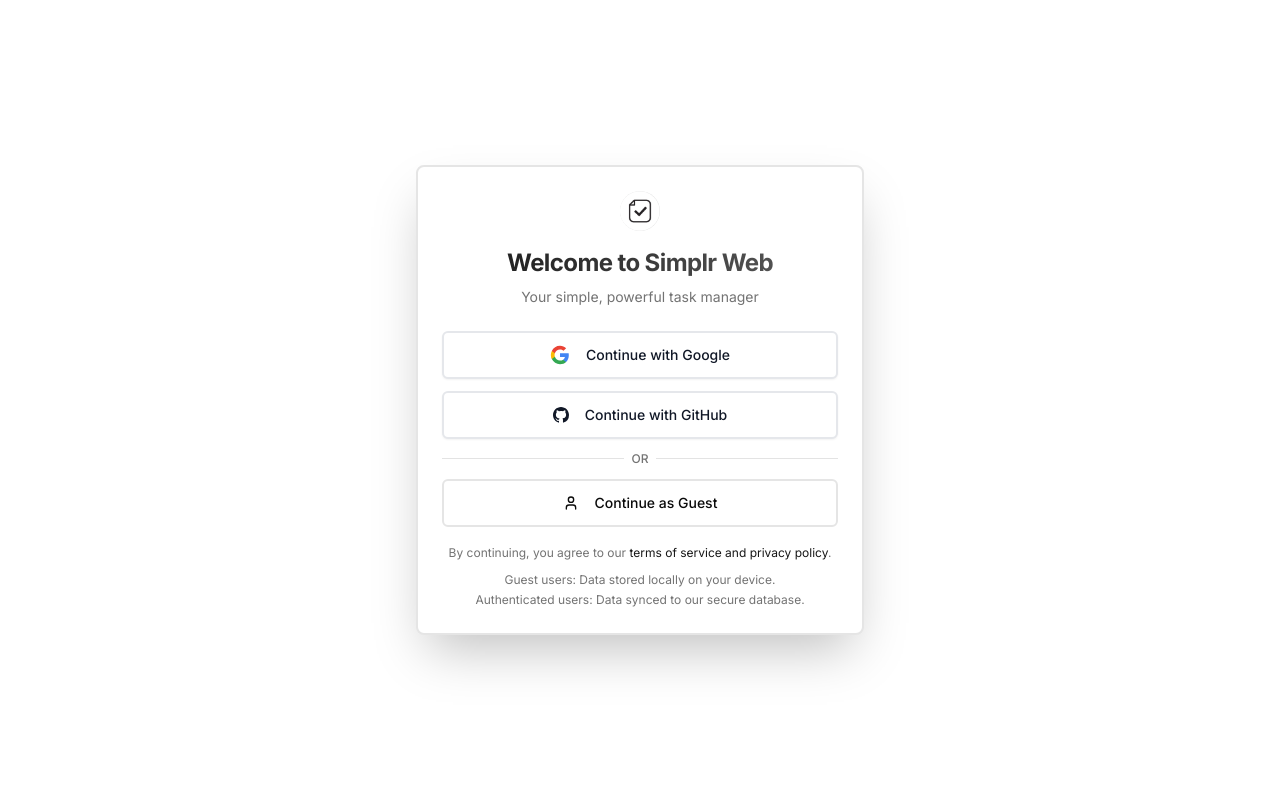
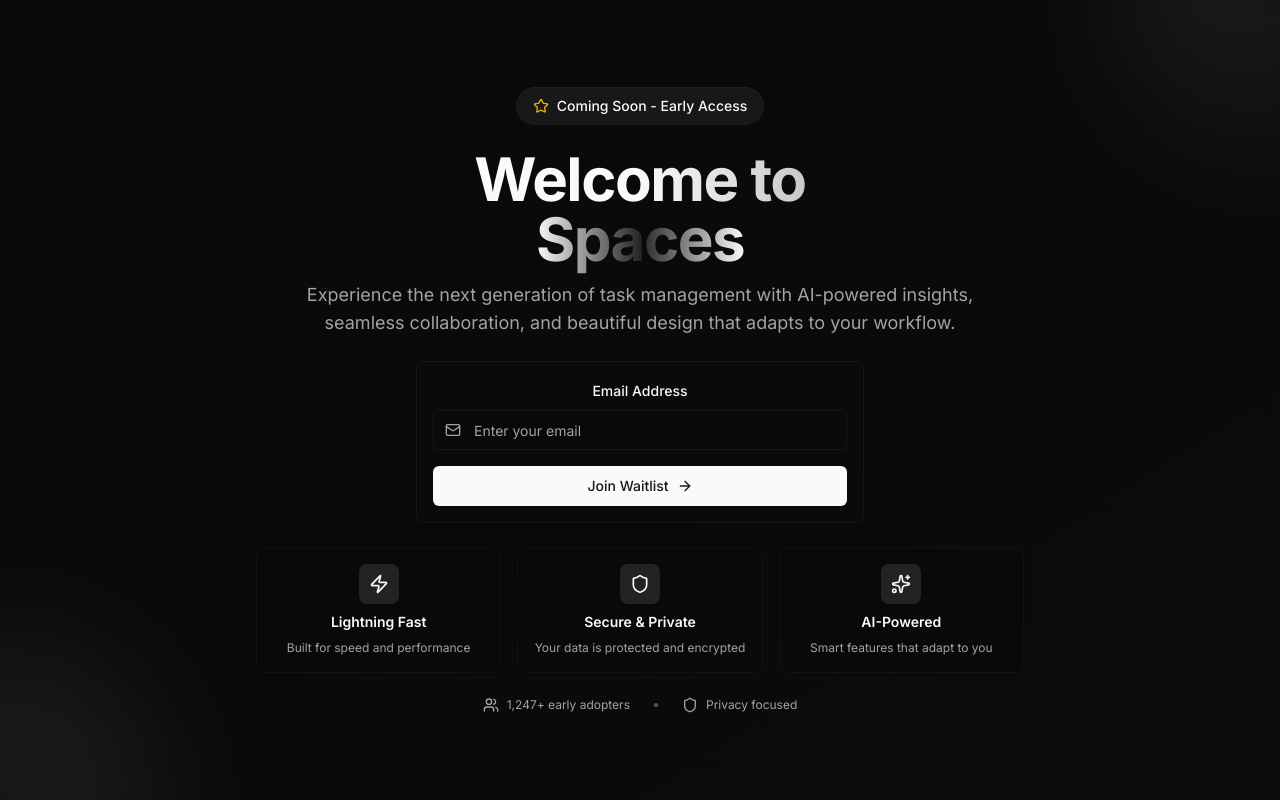
Before and after one commit to wote-dev/simplr-web, a React (Vite) app in the folder simplr-front-end/simplr-react/: page /waitlist in a window 1280 px wide. Before the commit this address led to /. Built offline with nearby package versions, Linux system fonts and the light colour scheme.

Commit message:
spaces branding

```diff
--- a/simplr-front-end/simplr-react/index.html
+++ b/simplr-front-end/simplr-react/index.html
@@ -13,20 +13,20 @@
     <!-- Open Graph / Facebook -->
     <meta property="og:type" content="website" />
     <meta property="og:url" content="https://simplr-web.com/" />
-    <meta property="og:title" content="Simplr Web - Task Manager" />
+    <meta property="og:title" content=" - Task Manager" />
     <meta property="og:description" content="Simplr - Your simple, powerful task manager" />
     <meta property="og:image" content="/preview-link.jpg" />
     <meta property="og:image:width" content="1200" />
     <meta property="og:image:height" content="630" />
-    <meta property="og:image:alt" content="Simplr Web - Task Manager" />
+    <meta property="og:image:alt" content="Spaces - Task Manager" />
 
     <!-- Twitter -->
     <meta property="twitter:card" content="summary_large_image" />
     <meta property="twitter:url" content="https://simplr-web.com/" />
-    <meta property="twitter:title" content="Simplr Web - Task Manager" />
+    <meta property="twitter:title" content="Spaces - Task Manager" />
     <meta property="twitter:description" content="Simplr - Your simple, powerful task manager" />
     <meta property="twitter:image" content="/preview-link.jpg" />
-    <meta property="twitter:image:alt" content="Simplr Web - Task Manager" />
+    <meta property="twitter:image:alt" content="Spaces - Task Manager" />
 
     <!-- Google Fonts -->
     <link rel="preconnect" href="https://fonts.googleapis.com">
@@ -39,7 +39,7 @@
     <!-- Google Sign-In SDK -->
     <script src="https://accounts.google.com/gsi/client" async defer></script>
 
-    <title>Simplr Web - Task Manager</title>
+    <title>Spaces - Task Manager</title>
   </head>
   <body>
     <div id="root"></div>
--- a/simplr-front-end/simplr-react/src/App.tsx
+++ b/simplr-front-end/simplr-react/src/App.tsx
@@ -9,6 +9,7 @@
 import { AuthCallback } from '@/components/auth/AuthCallback';
 import { TaskManager } from '@/components/tasks/TaskManager';
 import { PrivacyPolicyPage } from '@/pages/PrivacyPolicyPage';
+import { WaitlistLanding } from '@/components/landing/WaitlistLanding';
 
 function AppContent() {
   const { isAuthenticated, isLoading } = useAuth();
@@ -66,6 +67,7 @@
 
   return (
     <Routes>
+      <Route path="/waitlist" element={<WaitlistLanding />} />
       <Route path="/privacy" element={<PrivacyPolicyPage />} />
       <Route path="/" element={
         !isAuthenticated ? <LoginOverlay /> : <TaskManager />
--- a/simplr-front-end/simplr-react/src/components/auth/LoginOverlay.tsx
+++ b/simplr-front-end/simplr-react/src/components/auth/LoginOverlay.tsx
@@ -58,7 +58,7 @@
         <CardHeader className="text-center space-y-4">
           <div className="mx-auto w-10 h-10 bg-primary/10 rounded-full flex items-center justify-center">
             <img
-              src="/favicon4.png"
+              src="/favicon-spaces.png"
               alt="Simplr"
               className="w-10 h-10 object-contain"
               onError={(e) => {
@@ -74,7 +74,7 @@
           </div>
           <div>
             <CardTitle className="text-2xl font-bold bg-gradient-to-r from-primary to-primary/70 bg-clip-text text-transparent">
-              Welcome to Simplr Web
+              Welcome to Spaces
             </CardTitle>
             <CardDescription className="text-muted-foreground mt-2">
               Your simple, powerful task manager
--- /dev/null
+++ b/simplr-front-end/simplr-react/src/components/landing/WaitlistLanding.tsx
@@ -0,0 +1,233 @@
+import { useState, useEffect } from 'react';
+import { motion } from 'framer-motion';
+import { Button } from '@/components/ui/button';
+import { Input } from '@/components/ui/input';
+import { Card, CardContent } from '@/components/ui/card';
+import { Badge } from '@/components/ui/badge';
+import { useTheme } from '@/contexts/ThemeContext';
+import { useToast } from '@/hooks/useToastContext';
+import {
+  CheckCircle,
+  Sparkles,
+  Zap,
+  Shield,
+  Users,
+  ArrowRight,
+  Mail,
+  Star
+} from 'lucide-react';
+
+export function WaitlistLanding() {
+  const [email, setEmail] = useState('');
+  const [isSubmitting, setIsSubmitting] = useState(false);
+  const [isSubmitted, setIsSubmitted] = useState(false);
+  const { setTheme } = useTheme();
+  const { showToast } = useToast();
+
+  // Force dark mode for waitlist page
+  useEffect(() => {
+    setTheme('dark');
+  }, [setTheme]);
+
+  const handleSubmit = async (e: React.FormEvent) => {
+    e.preventDefault();
+
+    if (!email || !email.includes('@')) {
+      showToast('Please enter a valid email address', 'error');
+      return;
+    }
+
+    setIsSubmitting(true);
+
+    // Simulate API call
+    await new Promise(resolve => setTimeout(resolve, 1500));
+
+    setIsSubmitted(true);
+    setIsSubmitting(false);
+    showToast('Successfully joined the waitlist!', 'success');
+  };
+
+  const features = [
+    {
+      icon: Zap,
+      title: 'Lightning Fast',
+      description: 'Built for speed and performance'
+    },
+    {
+      icon: Shield,
+      title: 'Secure & Private',
+      description: 'Your data is protected and encrypted'
+    },
+    {
+      icon: Sparkles,
+      title: 'AI-Powered',
+      description: 'Smart features that adapt to you'
+    }
+  ];
+
+  return (
+    <div className="h-screen bg-gradient-to-br from-background via-background to-accent/5 relative overflow-hidden">
+      {/* Background Elements */}
+      <div className="absolute inset-0 overflow-hidden">
+        <div className="absolute -top-40 -right-40 w-80 h-80 bg-gradient-to-br from-primary/10 to-accent/10 rounded-full blur-3xl" />
+        <div className="absolute -bottom-40 -left-40 w-80 h-80 bg-gradient-to-tr from-accent/10 to-primary/10 rounded-full blur-3xl" />
+      </div>
+
+      <div className="relative z-10 flex flex-col items-center justify-center h-screen px-4 py-6">
+        <div className="w-full max-w-4xl mx-auto text-center space-y-6">
+
+          {/* Header Badge */}
+          <motion.div
+            initial={{ opacity: 0, y: 20 }}
+            animate={{ opacity: 1, y: 0 }}
+            transition={{ duration: 0.6, ease: [0.25, 0.46, 0.45, 0.94] }}
+          >
+            <Badge
+              variant="secondary"
+              className="px-4 py-2 text-sm font-medium bg-muted/50 backdrop-blur-sm border border-border/50"
+            >
+              <Star className="w-4 h-4 mr-2 text-yellow-500" />
+              Coming Soon - Early Access
+            </Badge>
+          </motion.div>
+
+          {/* Main Heading */}
+          <motion.div
+            initial={{ opacity: 0, y: 30 }}
+            animate={{ opacity: 1, y: 0 }}
+            transition={{ duration: 0.8, delay: 0.1, ease: [0.25, 0.46, 0.45, 0.94] }}
+            className="space-y-3"
+          >
+            <h1 className="text-4xl md:text-5xl lg:text-6xl font-bold tracking-tight">
+              <span className="bg-gradient-to-r from-foreground via-foreground to-foreground/80 bg-clip-text text-transparent">
+                Welcome to
+              </span>
+              <br />
+              <span className="bg-gradient-to-r from-primary via-accent to-primary bg-clip-text text-transparent">
+                Spaces
+              </span>
+            </h1>
+
+            <p className="text-base md:text-lg text-muted-foreground max-w-2xl mx-auto leading-relaxed">
+              Experience the next generation of task management with AI-powered insights,
+              seamless collaboration, and beautiful design that adapts to your workflow.
+            </p>
+          </motion.div>
+
+          {/* Waitlist Form */}
+          <motion.div
+            initial={{ opacity: 0, y: 30 }}
+            animate={{ opacity: 1, y: 0 }}
+            transition={{ duration: 0.8, delay: 0.2, ease: [0.25, 0.46, 0.45, 0.94] }}
+            className="max-w-md mx-auto"
+          >
+            <Card className="bg-card/50 backdrop-blur-sm border border-border/50 shadow-lg">
+              <CardContent className="p-4">
+                {!isSubmitted ? (
+                  <form onSubmit={handleSubmit} className="space-y-4">
+                    <div className="space-y-2">
+                      <label htmlFor="email" className="text-sm font-medium text-foreground">
+                        Email Address
+                      </label>
+                      <div className="relative">
+                        <Mail className="absolute left-3 top-1/2 transform -translate-y-1/2 w-4 h-4 text-muted-foreground" />
+                        <Input
+                          id="email"
+                          type="email"
+                          placeholder="Enter your email"
+                          value={email}
+                          onChange={(e) => setEmail(e.target.value)}
+                          className="pl-10 h-10 bg-background/50 border-border/50 focus:border-primary/50 focus:ring-primary/20"
+                          disabled={isSubmitting}
+                        />
+                      </div>
+                    </div>
+
+                    <Button
+                      type="submit"
+                      className="w-full h-10 bg-primary hover:bg-primary/90 text-primary-foreground font-medium transition-all duration-200"
+                      disabled={isSubmitting}
+                    >
+                      {isSubmitting ? (
+                        <div className="flex items-center space-x-2">
+                          <div className="w-4 h-4 border-2 border-primary-foreground/30 border-t-primary-foreground rounded-full animate-spin" />
+                          <span>Joining...</span>
+                        </div>
+                      ) : (
+                        <div className="flex items-center space-x-2">
+                          <span>Join Waitlist</span>
+                          <ArrowRight className="w-4 h-4" />
+                        </div>
+                      )}
+                    </Button>
+                  </form>
+                ) : (
+                  <div className="text-center space-y-4">
+                    <div className="w-16 h-16 bg-green-100 dark:bg-green-900/30 rounded-full flex items-center justify-center mx-auto">
+                      <CheckCircle className="w-8 h-8 text-green-600 dark:text-green-400" />
+                    </div>
+                    <div>
+                      <h3 className="text-lg font-semibold text-foreground">You're on the list!</h3>
+                      <p className="text-sm text-muted-foreground">
+                        We'll notify you when early access is available.
+                      </p>
+                    </div>
+                  </div>
+                )}
+              </CardContent>
+            </Card>
+          </motion.div>
+
+          {/* Features Grid */}
+          <motion.div
+            initial={{ opacity: 0, y: 40 }}
+            animate={{ opacity: 1, y: 0 }}
+            transition={{ duration: 0.8, delay: 0.3, ease: [0.25, 0.46, 0.45, 0.94] }}
+            className="grid grid-cols-1 md:grid-cols-3 gap-4 max-w-3xl mx-auto"
+          >
+            {features.map((feature, index) => (
+              <motion.div
+                key={feature.title}
+                initial={{ opacity: 0, y: 20 }}
+                animate={{ opacity: 1, y: 0 }}
+                transition={{
+                  duration: 0.6,
+                  delay: 0.4 + index * 0.1,
+                  ease: [0.25, 0.46, 0.45, 0.94]
+                }}
+              >
+                <Card className="bg-card/30 backdrop-blur-sm border border-border/30 hover:border-border/50 transition-all duration-300 h-full">
+                  <CardContent className="p-4 text-center space-y-2">
+                    <div className="w-10 h-10 bg-primary/10 rounded-lg flex items-center justify-center mx-auto">
+                      <feature.icon className="w-5 h-5 text-primary" />
+                    </div>
+                    <h3 className="font-semibold text-sm text-foreground">{feature.title}</h3>
+                    <p className="text-xs text-muted-foreground">{feature.description}</p>
+                  </CardContent>
+                </Card>
+              </motion.div>
+            ))}
+          </motion.div>
+
+          {/* Social Proof */}
+          <motion.div
+            initial={{ opacity: 0, y: 20 }}
+            animate={{ opacity: 1, y: 0 }}
+            transition={{ duration: 0.6, delay: 0.6, ease: [0.25, 0.46, 0.45, 0.94] }}
+            className="flex items-center justify-center space-x-6 text-xs text-muted-foreground"
+          >
+            <div className="flex items-center space-x-2">
+              <Users className="w-4 h-4" />
+              <span>1,247+ early adopters</span>
+            </div>
+            <div className="w-1 h-1 bg-muted-foreground/50 rounded-full" />
+            <div className="flex items-center space-x-2">
+              <Shield className="w-4 h-4" />
+              <span>Privacy focused</span>
+            </div>
+          </motion.div>
+        </div>
+      </div>
+    </div>
+  );
+}
--- a/simplr-front-end/simplr-react/src/pages/PrivacyPolicyPage.tsx
+++ b/simplr-front-end/simplr-react/src/pages/PrivacyPolicyPage.tsx
@@ -39,7 +39,7 @@
         <div className="space-y-4">
           <h2 className="text-2xl font-semibold text-foreground">Your Privacy Matters</h2>
           <p className="text-muted-foreground leading-relaxed">
-            Simplr Web is designed with privacy and security at its core. This document explains how we handle your data,
+            Spaces is designed with privacy and security at its core. This document explains how we handle your data,
             what information we collect, and how we protect your privacy.
           </p>
         </div>
@@ -286,7 +286,7 @@
             <div className="space-y-3">
               <h4 className="text-lg font-semibold">Acceptable Use</h4>
               <p className="text-muted-foreground leading-relaxed">
-                Simplr Web is intended for personal and professional task management. Please use the service responsibly
+                Spaces is intended for personal and professional task management. Please use the service responsibly
                 and in accordance with applicable laws.
               </p>
             </div>
@@ -294,7 +294,7 @@
             <div className="space-y-3">
               <h4 className="text-lg font-semibold">Service Availability</h4>
               <p className="text-muted-foreground leading-relaxed">
-                While we strive for 99.9% uptime, Simplr Web is provided "as is" without warranties. We recommend
+                While we strive for 99.9% uptime, Spaces is provided "as is" without warranties. We recommend
                 regular data exports as a backup measure.
               </p>
             </div>
@@ -325,7 +325,7 @@
             Last updated: {new Date().toLocaleDateString()}
           </p>
           <p className="text-sm text-muted-foreground">
-            Simplr Web v1.0 (Alpha)
+            Spaces v1.0 (Alpha)
           </p>
         </div>
       </div>
```
Also changed, not shown: simplr-front-end/simplr-react/public/favicon-spaces.png (added).
